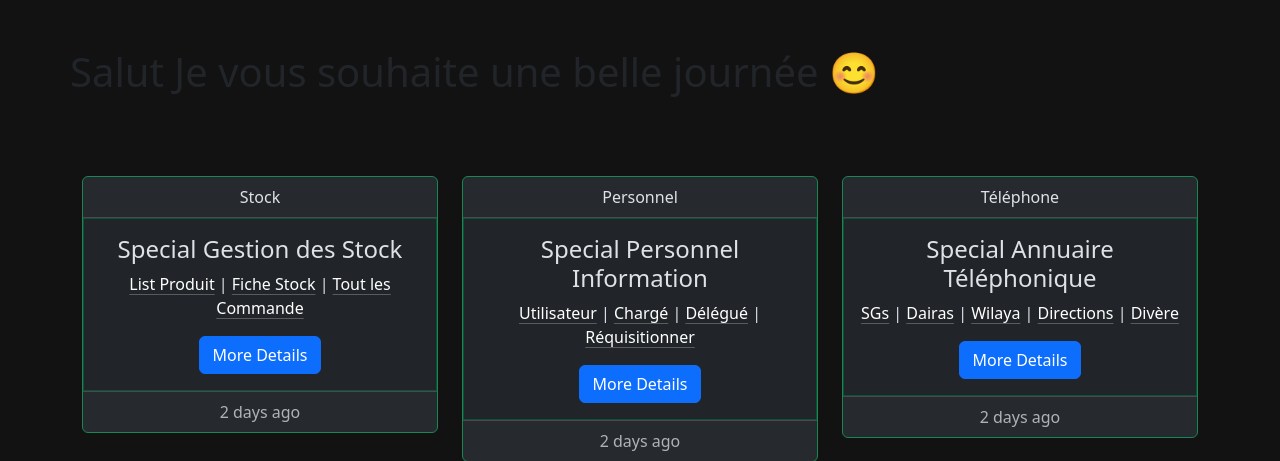
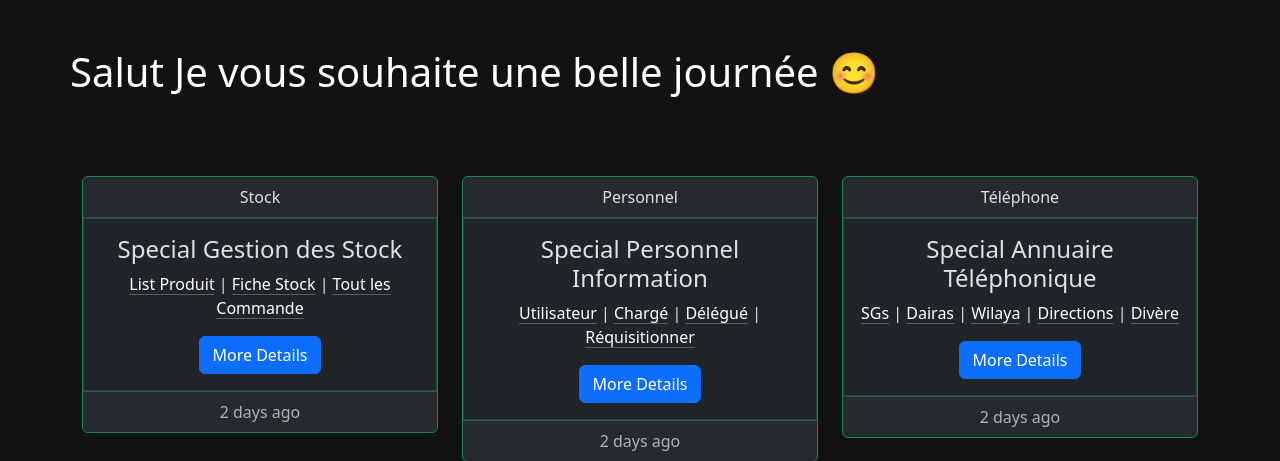
Before and after one commit to hboudraa/Invontary-master-user, a Django app: page / in a window 1280 px wide. Shown: the part 56-517 px from the top of the page. Run offline with Django 5.2, Linux system fonts and the light colour scheme.

Commit message:
add options

```diff
--- a/INVENTORY/PersonalApp/templatetags/phone_filters.py
+++ b/INVENTORY/PersonalApp/templatetags/phone_filters.py
@@ -27,7 +27,7 @@ def format_phone(phone_number):
     # Handle different phone number formats
     if len(phone_str) == 10 and phone_str.startswith('0'):
         # Format: 0541904705 -> 05-41-90-47-05
-        return f"{phone_str[:2]}-{phone_str[2:4]}-{phone_str[4:6]}-{phone_str[6:8]}-{phone_str[8:]}"
+        return f"{phone_str[:2]}{phone_str[2:4]} {phone_str[4:6]} {phone_str[6:8]} {phone_str[8:]}"
     elif len(phone_str) == 11 and phone_str.startswith('05'):
         # Handle case where 0 might be missing: 541904705 -> 05-41-90-47-05
         return f"0{phone_str[0]}-{phone_str[1:3]}-{phone_str[3:5]}-{phone_str[5:7]}-{phone_str[7:]}"
--- a/INVENTORY/StockApp/templates/home.html
+++ b/INVENTORY/StockApp/templates/home.html
@@ -2,7 +2,7 @@
 {% block title %}Dashboard | DW-06{% endblock %}
 {% block content %}
 <br><br>
-<h1 class="text-dark">Salut {{ user.username | capfirst }} Je vous souhaite une belle journée 😊</h1>
+<h1 class="text-white">Salut {{ user.username | capfirst }} Je vous souhaite une belle journée 😊</h1>
 <br>
 <br>
 <br>
```
